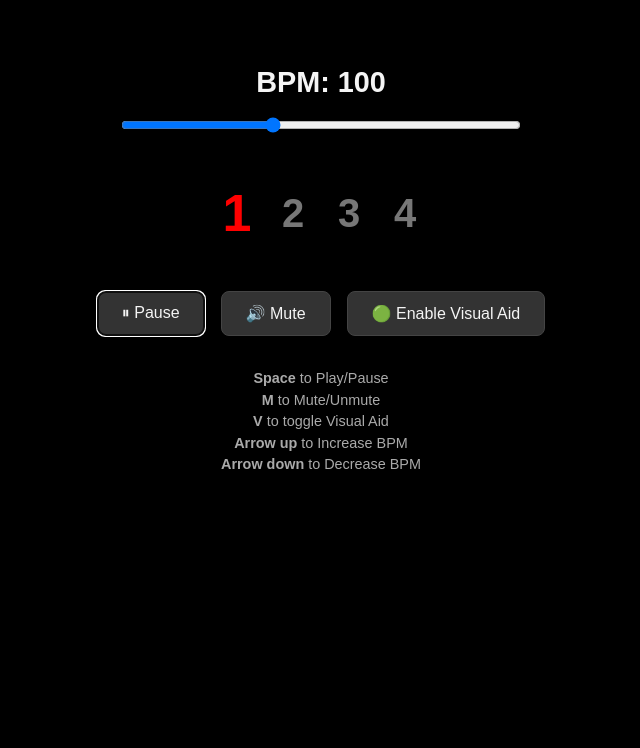
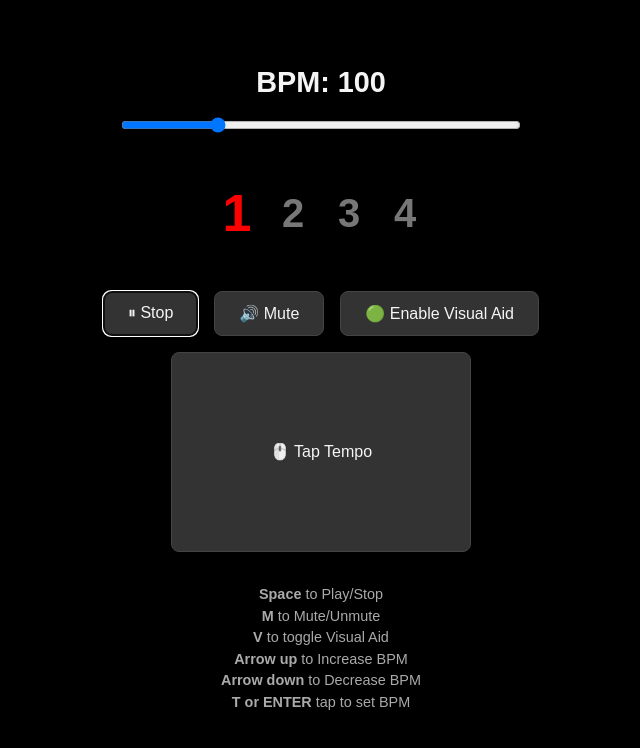
Before and after one commit to artur-gajewski/ag-metronome, a React (Vite) app: page / in a window 1280 px wide. Both pictures are taken after a click on the button "▶ Play". Shown: the top 748 px of the page, without its empty margins (319-959 px from the left). Built offline with nearby package versions, Linux system fonts and the light colour scheme.

Commit message:
Add BPM tap button

```diff
--- a/src/App.css
+++ b/src/App.css
@@ -132,6 +132,19 @@ body,
     transition: background 0.15s ease, color 0.15s ease, border-color 0.15s ease;
 }
 
+.button-large {
+    font-size: 1rem;
+    padding: 0.75rem 1.5rem;
+    border-radius: 0.5rem;
+    border: 1px solid #444;
+    cursor: pointer;
+    background: #333;
+    color: #f5f5f5;
+    transition: background 0.15s ease, color 0.15s ease, border-color 0.15s ease;
+    width: 300px;
+    height: 200px;
+}
+
 .button:hover {
     background: #444;
 }
--- a/src/App.tsx
+++ b/src/App.tsx
@@ -5,7 +5,7 @@ function App() {
   const [bpm, setBpm] = useState<number>(100);
   const [isPlaying, setIsPlaying] = useState<boolean>(false);
   const [isMuted, setIsMuted] = useState<boolean>(false);
-  const [currentBeat, setCurrentBeat] = useState<number>(0);
+  const [currentBeat, setCurrentBeat] = useState<number>(-1);
   const [flash, setFlash] = useState(false);
   const [visualAid, setVisualAid] = useState(false);
 
@@ -13,6 +13,71 @@ function App() {
   const audioCtxRef = useRef<AudioContext | null>(null);
   const isMutedRef = useRef(isMuted);
   const visualAidRef = useRef(visualAid);
+
+    const tapTimesRef = useRef<number[]>([]);
+    const lastTapRef = useRef<number>(0);
+    const handleTap = () => {
+        const now = performance.now();
+        const MIN_INTERVAL = 200;   // 300 BPM -> 200 ms
+        const MAX_INTERVAL = 1500;  // 40 BPM  -> 1500 ms
+
+        const sinceLast = now - lastTapRef.current;
+
+        // Ignore accidental double tap / key auto-repeat
+        if (sinceLast > 0 && sinceLast < MIN_INTERVAL - 20) {
+            lastTapRef.current = now;
+            return;
+        }
+
+        // Reset if pause between taps exceeds 2s
+        if (sinceLast > 2000) {
+            tapTimesRef.current = [];
+        }
+        tapTimesRef.current.push(now);
+
+        // Keep last 10 taps initially; after reaching 10, allow up to 100
+        const limit = tapTimesRef.current.length < 10 ? 10 : 100;
+        if (tapTimesRef.current.length > limit) {
+            tapTimesRef.current = tapTimesRef.current.slice(-limit);
+        }
+
+        lastTapRef.current = now;
+
+        if (tapTimesRef.current.length >= 2) {
+            const times = tapTimesRef.current;
+            const intervals: number[] = [];
+            for (let i = 1; i < times.length; i++) {
+                const iv = times[i] - times[i - 1];
+                // Filter out-of-range intervals (outliers)
+                if (iv >= MIN_INTERVAL && iv <= MAX_INTERVAL) {
+                    intervals.push(iv);
+                }
+            }
+
+            if (intervals.length === 0) return;
+
+            let bpmCalc: number;
+            if (intervals.length === 1) {
+                bpmCalc = 60000 / intervals[0];
+            } else {
+                const bpms = intervals.map(iv => 60000 / iv);
+                if (bpms.length >= 6) {
+                    const sorted = [...bpms].sort((a, b) => a - b);
+                    sorted.shift();
+                    sorted.pop();
+                    bpmCalc = sorted.reduce((a, b) => a + b, 0) / sorted.length;
+                } else if (bpms.length >= 3) {
+                    bpmCalc = bpms.reduce((a, b) => a + b, 0) / bpms.length;
+                } else {
+                    bpmCalc = bpms[bpms.length - 1];
+                }
+            }
+
+            const clamped = Math.min(300, Math.max(40, Math.round(bpmCalc)));
+            // Light smoothing to avoid abrupt jumps
+            setBpm(prev => Math.round((prev * 0.4) + (clamped * 0.6)));
+        }
+    };
 
   useEffect(() => {
     isMutedRef.current = isMuted;
@@ -88,6 +153,7 @@ function App() {
       if (e.code === "Space") {
         e.preventDefault();
         setIsPlaying((prev) => !prev);
+          setCurrentBeat(-1);
       }
       if (e.code === "KeyM") {
         setIsMuted((prev) => !prev);
@@ -95,13 +161,18 @@ function App() {
       if (e.code === "KeyV") {
         setVisualAid((prev) => !prev);
       }
+      if (e.code === "Enter" || e.code === "KeyT") {
+          handleTap();
+          setCurrentBeat(-1);
+          setIsPlaying(false);
+      }
       if (e.code === "ArrowUp") {
-        setBpm((prev) => Math.min(prev + 1, 200));
-        setIsPlaying(false);
+        setBpm((prev) => Math.min(prev + 1, 300));
+        // setIsPlaying(false);
       }
       if (e.code === "ArrowDown") {
         setBpm((prev) => Math.max(prev - 1, 40));
-        setIsPlaying(false);
+        // setIsPlaying(false);
       }
     };
     window.addEventListener("keydown", handleKeyDown);
@@ -116,7 +187,7 @@ function App() {
           <input
             type="range"
             min={40}
-            max={200}
+            max={300}
             value={bpm}
             onChange={(e) => {
               setBpm(Number(e.target.value));
@@ -154,8 +225,11 @@ function App() {
               ▶ Play
             </button>
           ) : (
-            <button className="button" onClick={() => setIsPlaying(false)}>
-              ⏸ Pause
+            <button className="button" onClick={() => {
+                setIsPlaying(false);
+                setCurrentBeat(-1);
+            }}>
+              ⏸ Stop
             </button>
           )}
           <button className="button" onClick={() => setIsMuted((m) => !m)}>
@@ -164,10 +238,15 @@ function App() {
           <button className="button" onClick={() => setVisualAid((v) => !v)}>
             {visualAid ? "🔴 Disable Visual Aid" : "🟢 Enable Visual Aid"}
           </button>
+          <button className="button-large" onClick={() => {
+              handleTap();
+              setCurrentBeat(-1);
+              setIsPlaying(false);
+          }}>🖱️ Tap Tempo</button>
         </div>
 
         <div className="hint">
-          <b>Space</b> to Play/Pause
+          <b>Space</b> to Play/Stop
           <br />
           <b>M</b> to Mute/Unmute
           <br />
@@ -176,6 +255,8 @@ function App() {
           <b>Arrow up</b> to Increase BPM
           <br />
           <b>Arrow down</b> to Decrease BPM
+          <br />
+          <b>T or ENTER</b> tap to set BPM
         </div>
       </div>
     </div>
```
